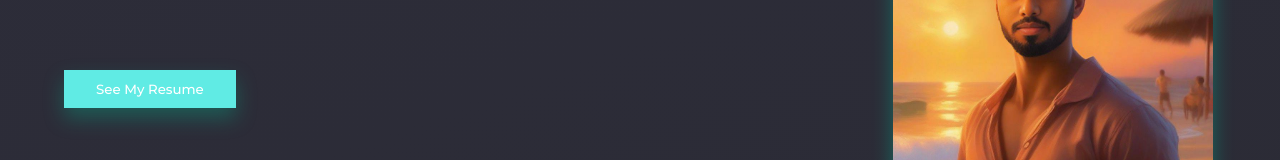
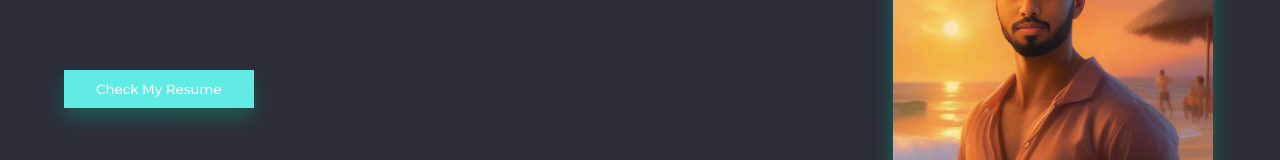
Before and after one commit to samiralam04/samir-portfolio, a React (Create React App) app: page / in a window 1280 px wide. Shown: the part 368-528 px from the top of the page. Built offline with nearby package versions, Linux system fonts and the light colour scheme; the HTML template or start-up script is replaced by a standard one.

Commit message:
update resume

```diff
--- a/src/components/Banner/ProfComponent.jsx
+++ b/src/components/Banner/ProfComponent.jsx
@@ -19,8 +19,8 @@ function ProfComponent() {
           <h4>
           It's not at all important to get it right the first time. It's vitally important to get it right the last time.
           </h4>
-          <a href="https://drive.google.com/file/d/1LvxM72E1iotCyNgt0Iyed0s71cpjxmKL/view?usp=drivesdk"target="_blank">
-          <button>See My Resume </button></a>
+          <a href="https://drive.google.com/file/d/12B9lrrh2OsN8aglW8kgKto_uzNuzW0bA/view?usp=drive_link"target="_blank">
+          <button>Check My Resume </button></a>
           <Social>
             <p>Check out my</p>
             <div className="social-icons">
```
